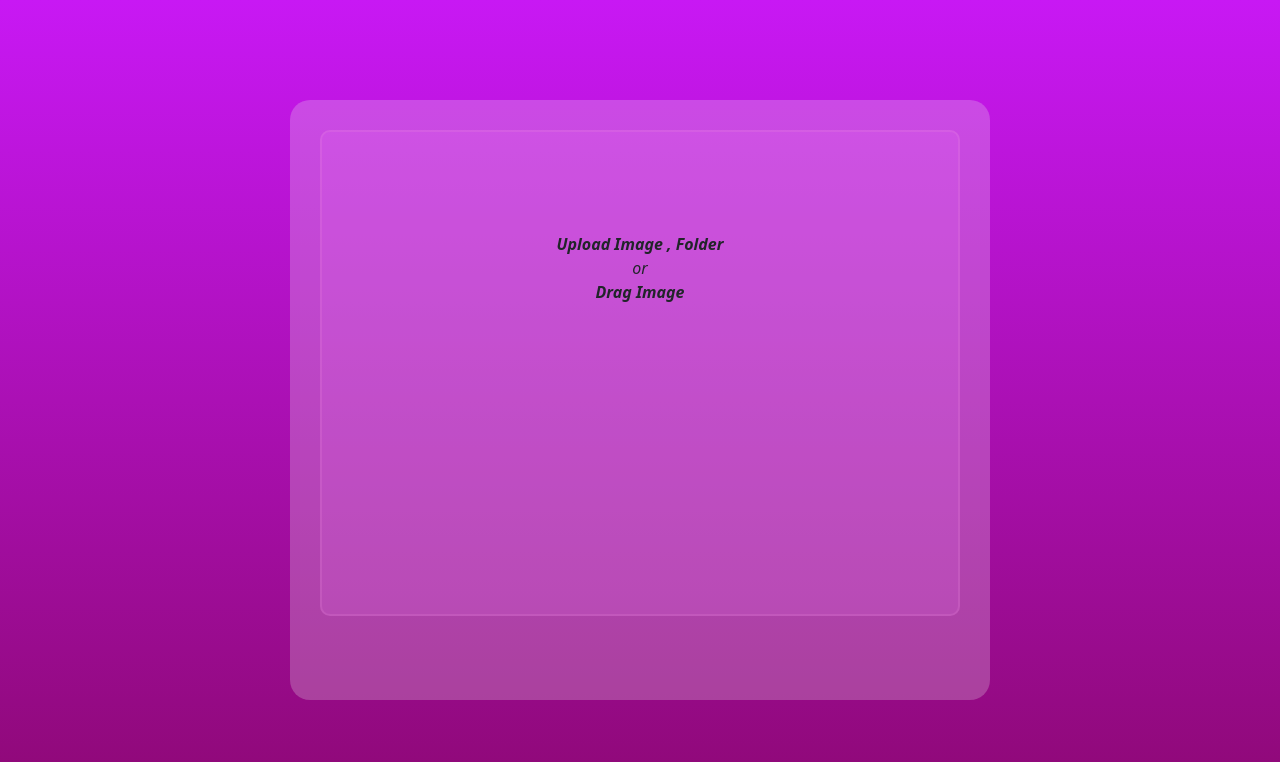
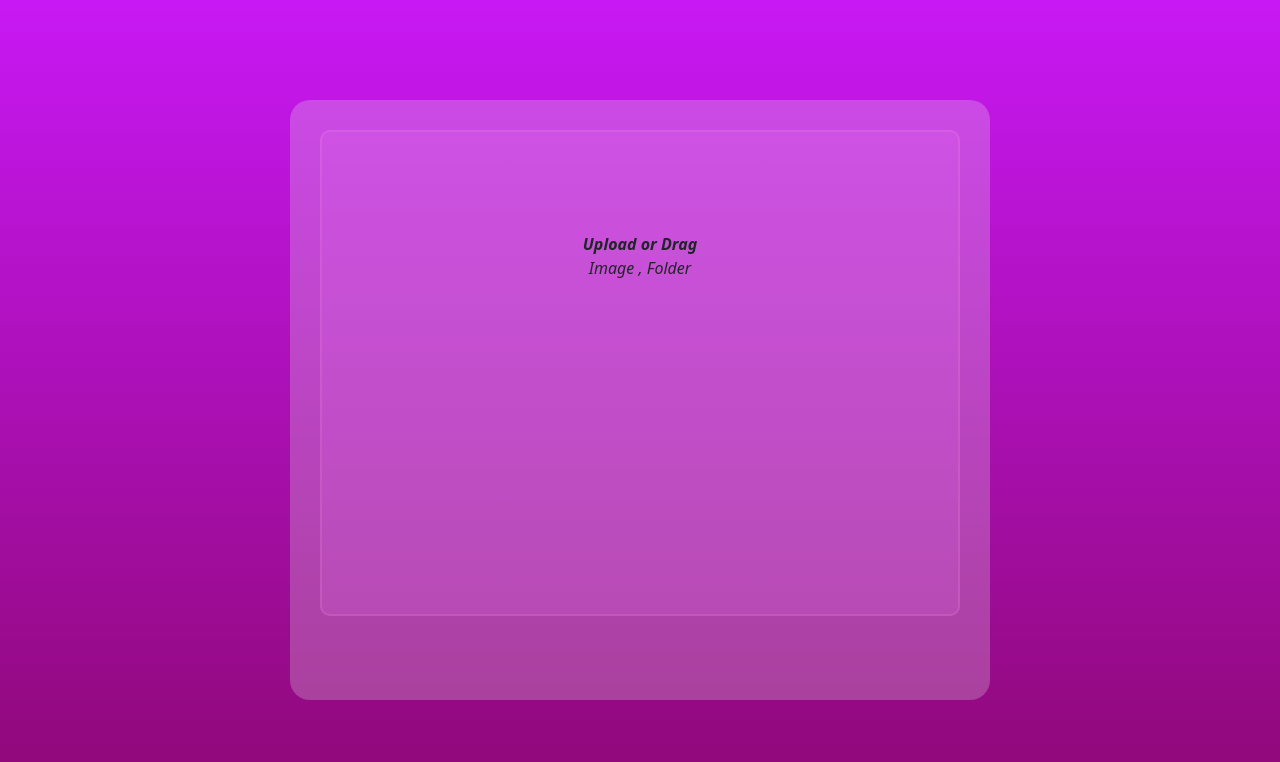
Before and after one commit to Qwertuhh/Folder-Uploader, a plain HTML site: page index.html in a window 1280 px wide. Drawn offline with nearby package versions, Linux system fonts and the light colour scheme.

```diff
--- a/index.html
+++ b/index.html
@@ -17,12 +17,9 @@
 
     <p>
         <i>
-
-                            <b>Upload Image , Folder </b>
+                            <b>Upload  or Drag</b>
                         </br>
-                     or
-                    </br>
-                    <b>Drag Image</b>
+                    Image , Folder
                 </i>
             </p>
         </div>
```
Also changed, not shown: 2 other files.
